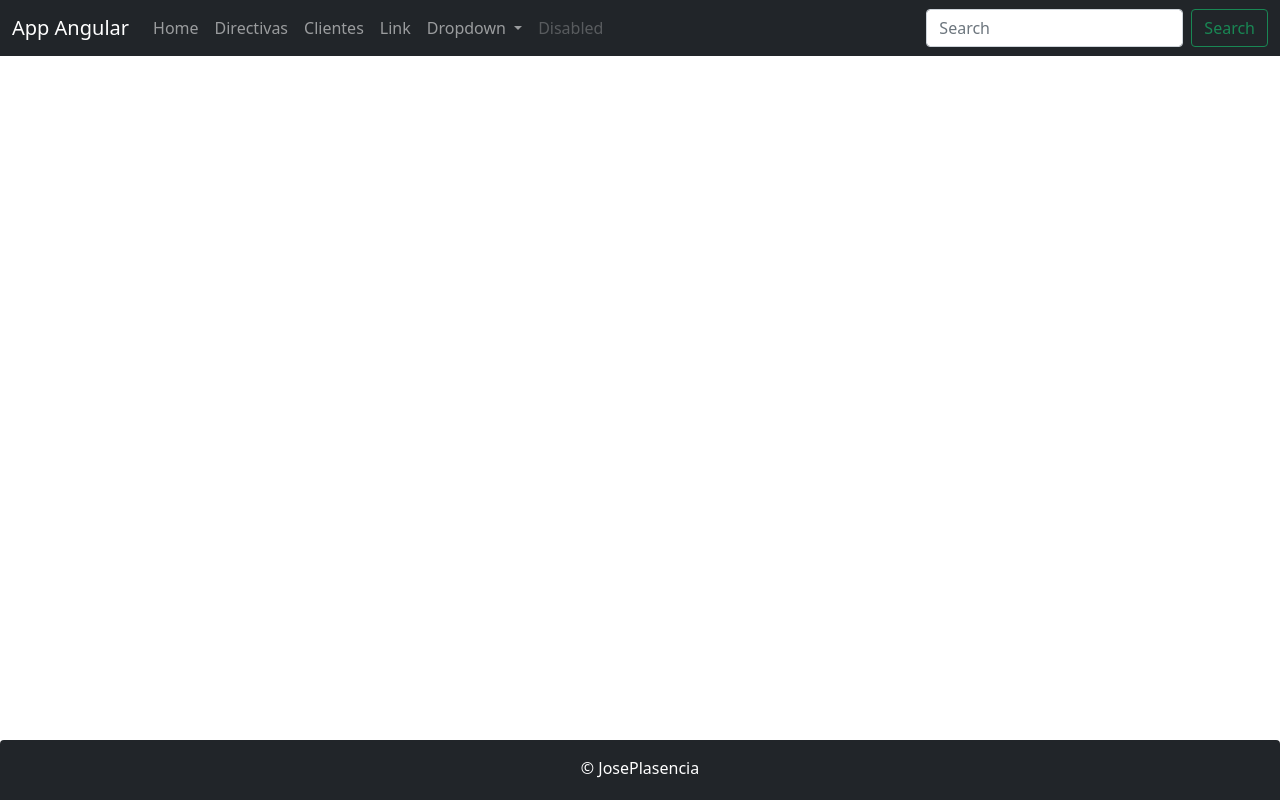
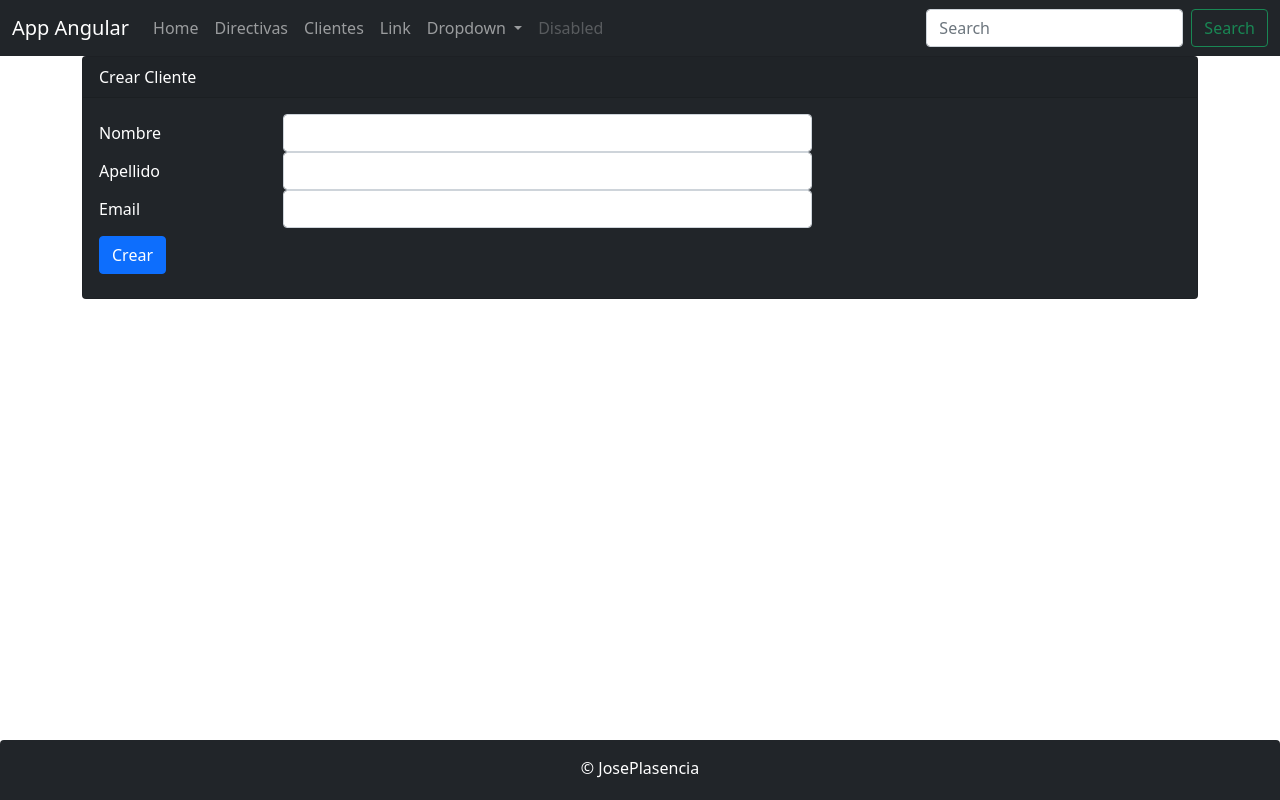
Before and after one commit to plasenciavillarejo/clientes-app, an Angular app: page /clientes/form in a window 1280 px wide. Before the commit this address led to /. Built offline with nearby package versions, Linux system fonts and the light colour scheme.

Commit message:
Clase 327: Implementando el crear cliente en form.component.ts y cliente.service.ts

```diff
--- a/src/app/clientes/cliente.service.ts
+++ b/src/app/clientes/cliente.service.ts
@@ -14,8 +14,7 @@
  En angular 6 se importa -> import { of, Observable } from 'rxjs'*/
 import {of} from 'rxjs';
 import {from,Observable} from 'rxjs';
-
-import { HttpClient } from '@angular/common/http';
+import { HttpClient, HttpHeaders } from '@angular/common/http';
 
 /* 1.- El operador @Injectable indica que es una clase de servicio. Por lo que se puede inyectar
 a otro componentes por ejemplo a una clase Component. */
@@ -27,8 +26,14 @@
   /* Definimos la URl */
 private urlEndPoint:string = 'http://localhost:8081/api/clientes/';
 
+/* creamos atributo con las cabeceras*/
+private httpHeaders = new HttpHeaders({'Content-Type': 'application/json'});
+
+
 /* Inyectamos el HttpClient*/
-  constructor(private http: HttpClient) { }
+  constructor(private http: HttpClient) {
+
+  }
 
   /* 1.- Obtenemos un método getClientes() que retornara los clientes.
     2.- Vamos a modirica la clase getClientes() -> Ya que queremos que sea un método asincrono para nuestro
@@ -48,4 +53,11 @@
     getClientes(): Observable<Cliente[]>{
       return this.http.get<Cliente[]>(this.urlEndPoint);
     }
+
+/* Implemenamos el método Crear Cliente. */
+
+create(cliente: Cliente): Observable<Cliente>{
+  return this.http.post<Cliente>(this.urlEndPoint, cliente, {headers: this.httpHeaders});
   }
+
+}
--- a/src/app/clientes/clientes.component.html
+++ b/src/app/clientes/clientes.component.html
@@ -2,6 +2,11 @@
   <div class="card-header">Clientes</div>
   <div class="card-body text-primary">
     <h5 class="card-title">Listado de Clientes</h5>
+
+<div class="my-2 text-align-left">
+  <button class="btn btn-rounded btn-primary" type="button" [routerLink] = "['/clientes/form']">Crear Cliente</button>
+</div>
+
 
 <table class="table table-border table-striped">
   <thead>
--- /dev/null
+++ b/src/app/clientes/form.component.html
@@ -0,0 +1,40 @@
+<div class="card bg-dark text-white">
+  <div class="card-header">{{ titulo }}</div>
+  <div class="card-body">
+
+<!-- Invocamos al método create() dentro de la clase form.components -->
+<form (ngSubmit) = "create()">
+  <!-- Para que sea Horizontal.
+      mgModel -> Nos va a poblar los datod del formulario al atributo Cliente() y sus atributos. -->
+  <div class="form-group row">
+    <label for="nombre" class="col-form-label col-sm-2">Nombre</label>
+      <div class="col-sm-6">
+        <input type="text" class="form-control" [(ngModel)]="cliente.nombre" name="nombre">
+      </div>
+  </div>
+
+  <div class="form-group row">
+    <label for="apellido" class="col-form-label col-sm-2">Apellido</label>
+      <div class="col-sm-6">
+        <input type="text" class="form-control" [(ngModel)]="cliente.apellido" name="apellido">
+      </div>
+  </div>
+
+  <div class="form-group row">
+    <label for="email" class="col-form-label col-sm-2">Email</label>
+      <div class="col-sm-6">
+        <input type="text" class="form-control" [(ngModel)]="cliente.email" name="email">
+      </div>
+  </div>
+
+<div class="form-group row my-2 text-left">
+  <div class="col-sm-6">
+    <button class="btn btn-rounded btn-primary" name="button">Crear</button>
+  </div>
+</div>
+
+
+</form>
+
+  </div>
+</div>
--- /dev/null
+++ b/src/app/clientes/form.component.ts
@@ -0,0 +1,31 @@
+import { Component, OnInit } from '@angular/core';
+import { Cliente } from './cliente';
+import { ClienteService } from './cliente.service';
+import { Router } from '@angular/router'
+
+
+@Component({
+  selector: 'app-form',
+  templateUrl: './form.component.html'
+})
+export class FormComponent implements OnInit {
+
+/* creamos el cliente. */
+  public cliente: Cliente = new Cliente();
+  public titulo:string = "Crear Cliente"
+
+/* Inyectamos la clase cliente.service.ts */
+  constructor(private clienteService: ClienteService,
+  private router: Router) { }
+
+  ngOnInit() {
+  }
+
+  /* Creamos el método create() que se conecta con nuestra Api rest del back-end*/
+  public create(): void{
+    this.clienteService.create(this.cliente).subscribe(
+      response => this.router.navigate(['/clientes'])
+    )
+  }
+
+}
```
Also changed, not shown: src/app/app.module.ts (+12 -1 lines).
